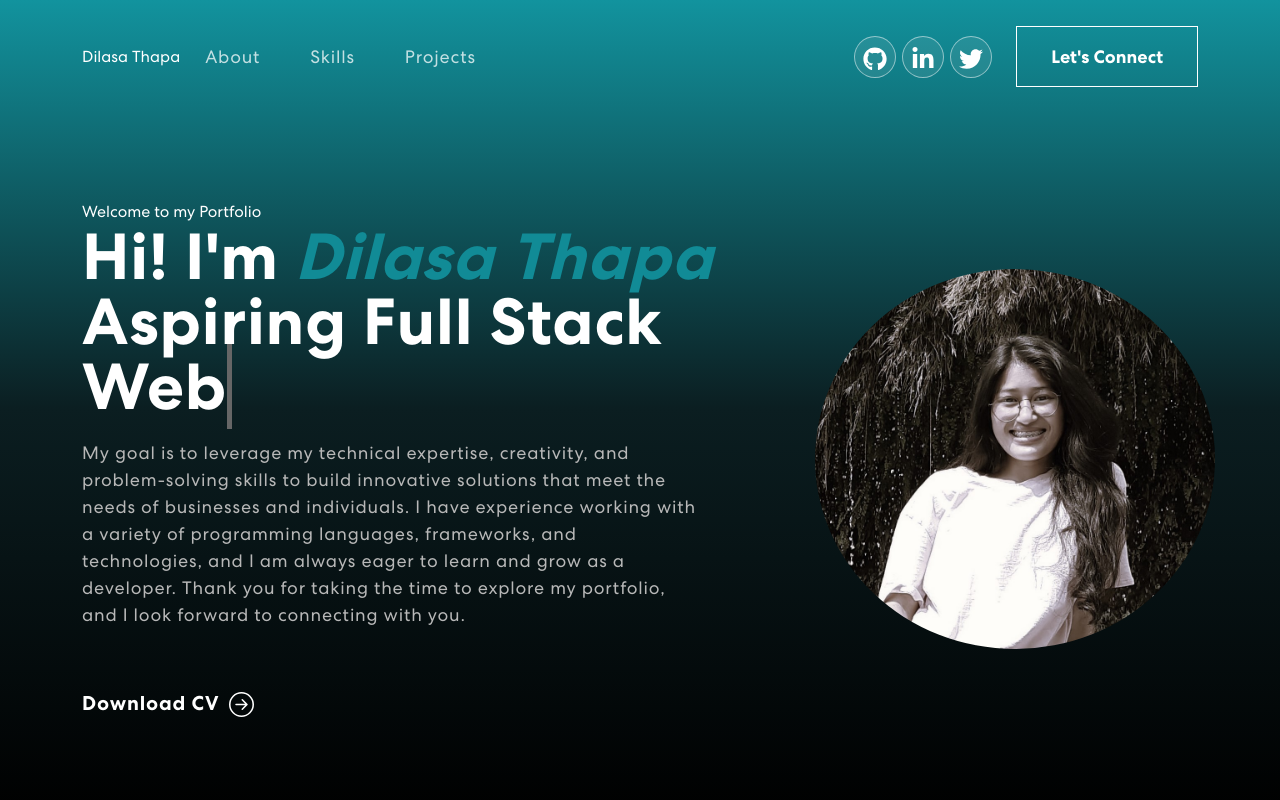
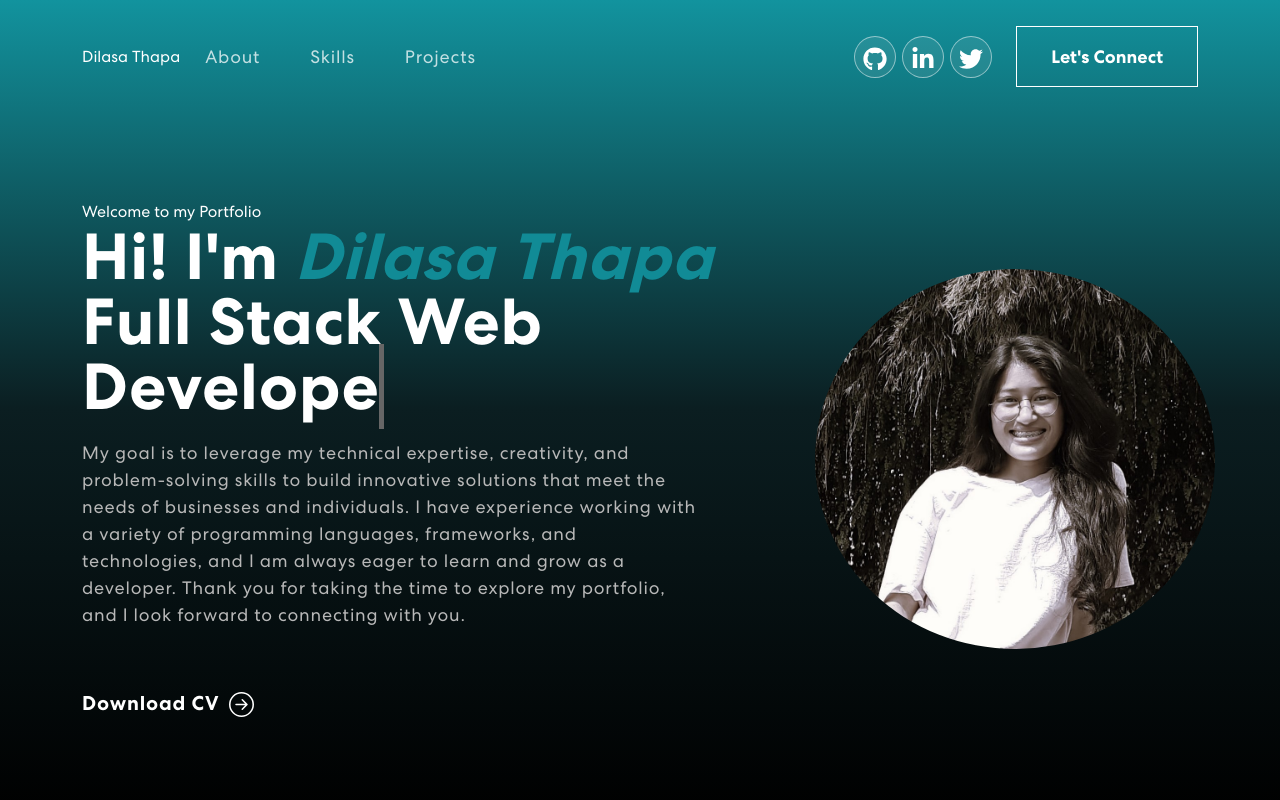
Before and after one commit to dilasathapa/dilasathapa.github.io, a React (Create React App) app: page / in a window 1280 px wide. Shown: the top 800 px of the page. Built offline with nearby package versions, Linux system fonts and the light colour scheme.

Commit message:
Update Banner.jsx
removed some

```diff
--- a/src/components/Banner.jsx
+++ b/src/components/Banner.jsx
@@ -12,7 +12,7 @@ import dthapa from "./../images/myimage/dthapa.jpg"
 export const Banner = () => {
     const [loopNum, setLoopNum] = useState(0);
     const [isDeleting, setIsDeleting] = useState(false);
-    const toRotate = ["Aspiring Full Stack Web Developer", "Aspiring Full Stack Web Developer", "Aspiring Full Stack Web Developer"];
+    const toRotate = ["Full Stack Web Developer", "Full Stack Web Developer", "Full Stack Web Developer"];
     const [text, setText] = useState('');
     const [delta, setDelta] = useState(300 - Math.random() * 100);
     const [index, setIndex] = useState(1);
@@ -76,7 +76,7 @@ export const Banner = () => {
                             {({ isVisible }) =>
                                 <div className={isVisible ? "animate__animated animate__fadeIn" : ""}>
                                     <span>Welcome to my Portfolio</span>
-                                    <h1>Hi! I'm <i style={{color:"rgb(17,139,150)"}}>Dilasa Thapa</i>  <span className="txt-rotate" dataperiod="1000" data-rotate='[ "Aspiring Full Stack Web Developer",  "Aspiring Full Stack Web Developer", "Aspiring Full Stack Web Developer",]'><span className="wrap">{text}</span></span></h1>
+                                    <h1>Hi! I'm <i style={{color:"rgb(17,139,150)"}}>Dilasa Thapa</i>  <span className="txt-rotate" dataperiod="1000" data-rotate='[ "Full Stack Web Developer",  "Full Stack Web Developer", "Full Stack Web Developer",]'><span className="wrap">{text}</span></span></h1>
                                     <p>My goal is to leverage my technical expertise, creativity, and problem-solving skills to build innovative solutions that meet the needs of businesses and individuals. I have experience working with a variety of programming languages, frameworks, and technologies, and I am always eager to learn and grow as a developer. Thank you for taking the time to explore my portfolio, and I look forward to connecting with you.</p>
                                     <button onClick={onButtonClick}>Download CV <Nav.Link href="#form-parent"> <ArrowRightCircle size={25} /></Nav.Link></button>
                                 </div>}
```
